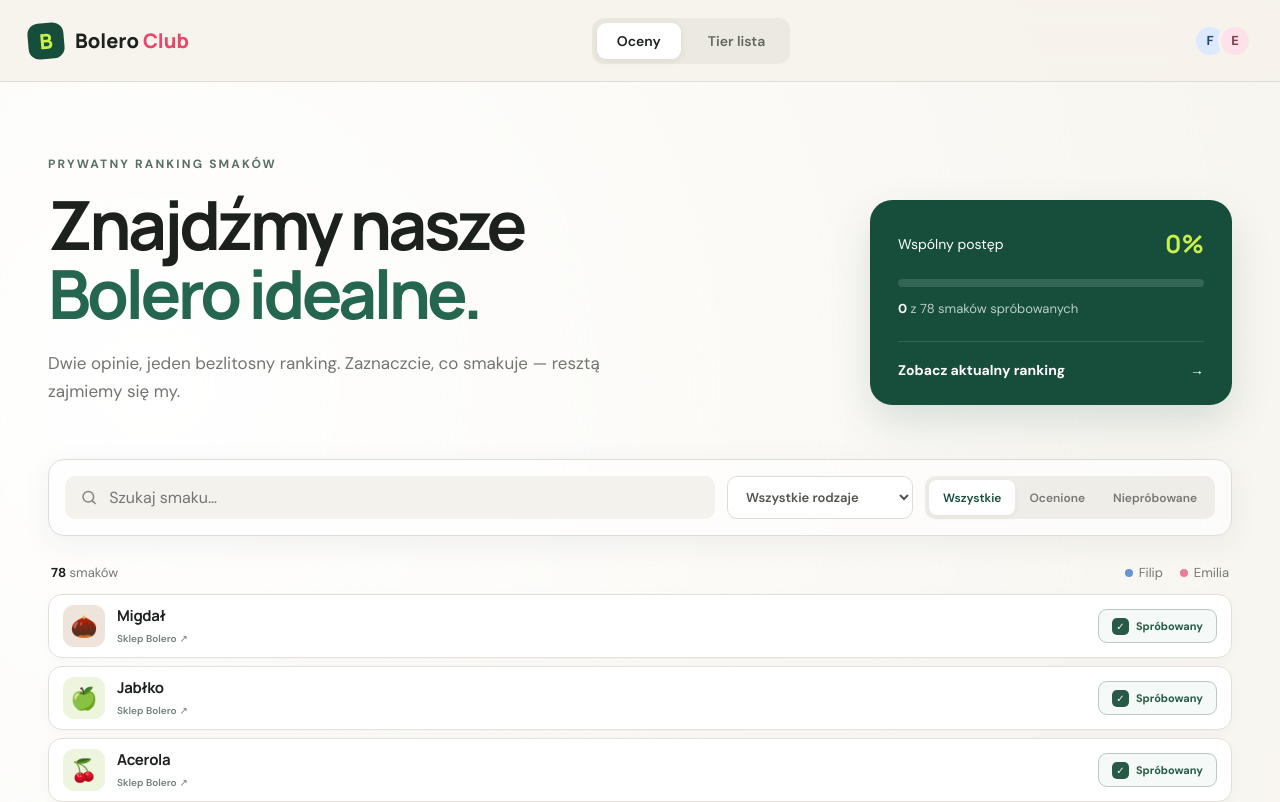
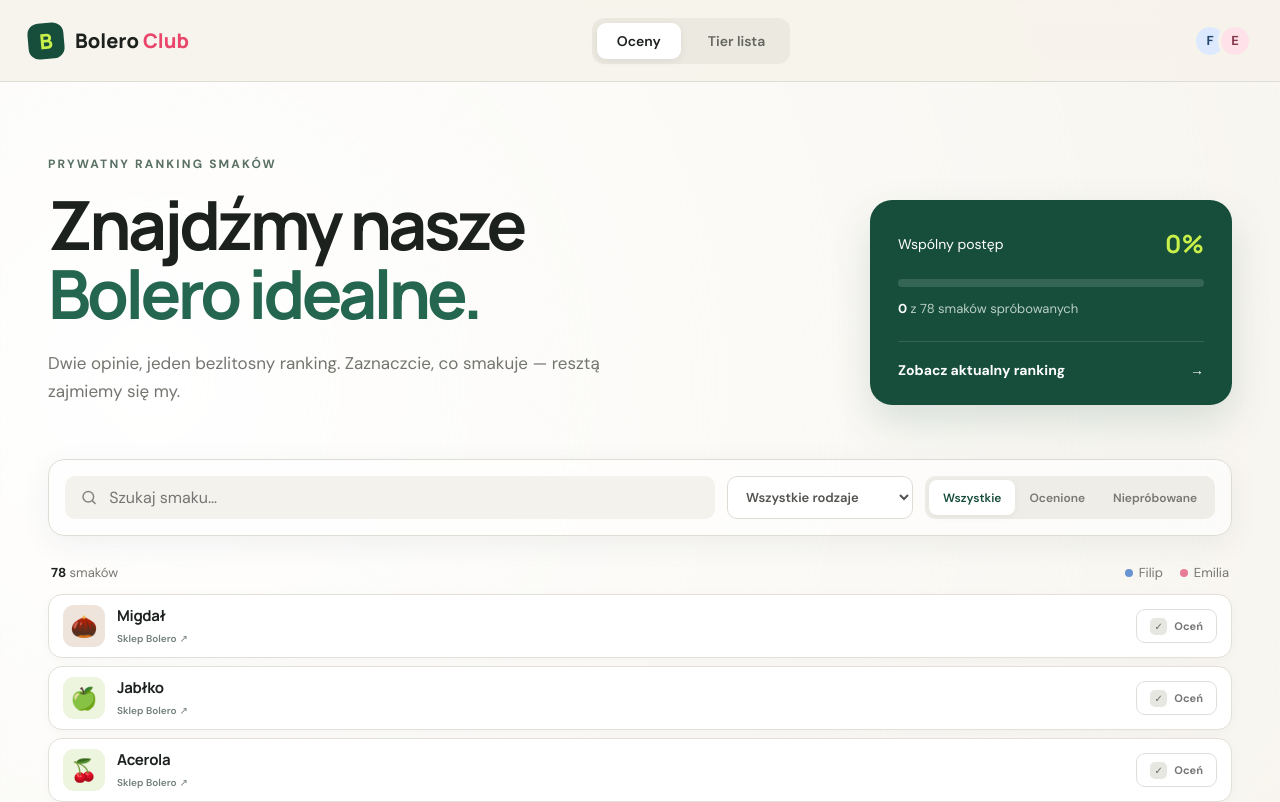
Before and after one commit to untlsn/bolero-club, a SvelteKit app: page / in a window 1280 px wide. Shown: the top 802 px of the page. Built offline with nearby package versions, Linux system fonts and the light colour scheme; no server answers; the database is empty.

Commit message:
fix: clarify tasting button states

```diff
--- a/src/accordion.css
+++ b/src/accordion.css
@@ -66,10 +66,10 @@
 .tried-button {
   height: 34px;
   padding: 0 13px;
-  border: 1px solid #b9c9c1;
+  border: 1px solid #dedfd9;
   border-radius: 9px;
-  background: #f5f9f7;
-  color: #285b47;
+  background: transparent;
+  color: #777;
   font-size: 11px;
   font-weight: 700;
   cursor: pointer;
@@ -84,25 +84,30 @@
   display: grid;
   place-items: center;
   border-radius: 5px;
-  background: #285b47;
-  color: #fff;
+  background: #e7e7e2;
+  color: #676963;
   font-size: 10px;
 }
 
 .tried-button:hover {
-  background: #e9f2ed;
-  border-color: #789b8c;
+  background: #f3f3ef;
+  border-color: #c9cac4;
 }
 
 .tried-button.opened {
-  background: transparent;
-  color: #777;
-  border-color: #dedfd9;
+  background: #f5f9f7;
+  color: #285b47;
+  border-color: #b9c9c1;
 }
 
 .tried-button.opened span {
-  background: #e7e7e2;
-  color: #676963;
+  background: #285b47;
+  color: #fff;
+}
+
+.tried-button.opened:hover {
+  background: #e9f2ed;
+  border-color: #789b8c;
 }
 
 .flavor-row .ratings {
--- a/src/routes/+page.svelte
+++ b/src/routes/+page.svelte
@@ -55,7 +55,7 @@
             onclick={() => ratingStore.markTried(flavor.id, !ratingStore.isTried(flavor.id))}
             aria-expanded={ratingStore.isTried(flavor.id)}
             aria-controls={`rating-${flavor.id}`}
-          ><span>{ratingStore.isTried(flavor.id) ? '−' : '✓'}</span>{ratingStore.isTried(flavor.id) ? 'Oznacz jako niespróbowany' : 'Spróbowany'}</button>
+          ><span>{ratingStore.isTried(flavor.id) ? '−' : '✓'}</span>{ratingStore.isTried(flavor.id) ? 'Oznacz jako niespróbowany' : 'Oceń'}</button>
         </div>
         {#if ratingStore.isTried(flavor.id)}
           <div class="ratings" id={`rating-${flavor.id}`}><PersonRating flavorId={flavor.id} person="filip"/><PersonRating flavorId={flavor.id} person="emilia"/></div>
```
